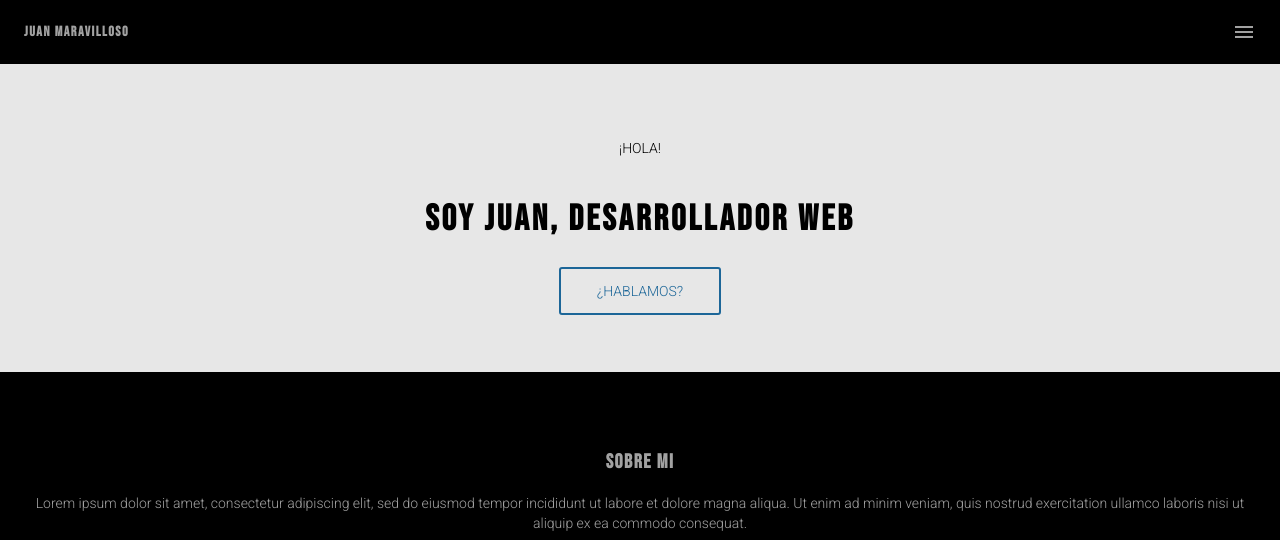
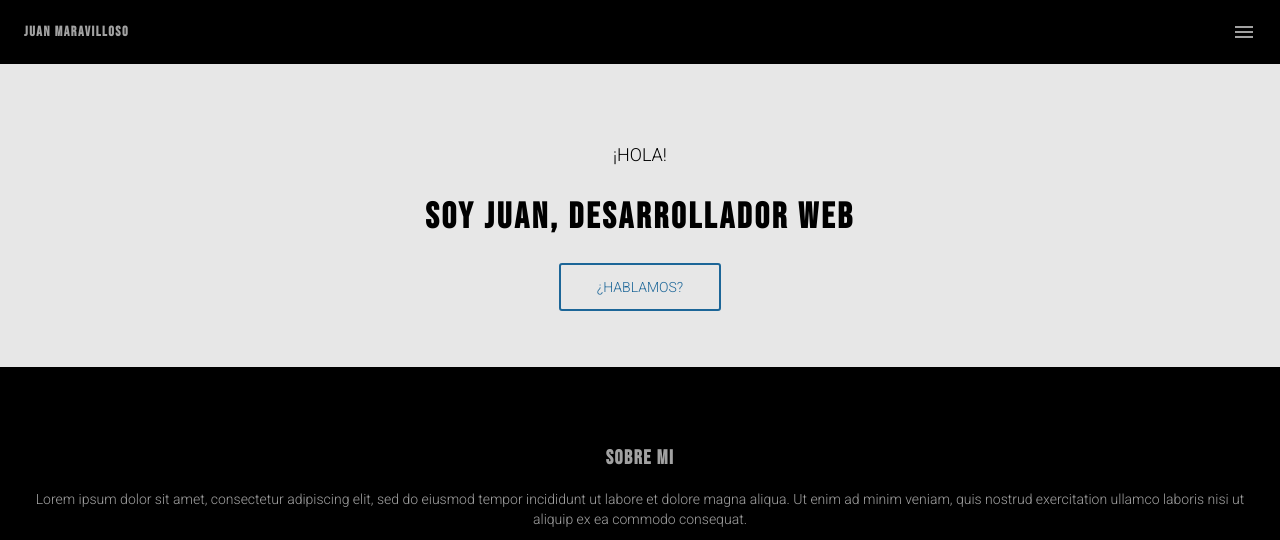
Before and after one commit to MRxRafi/CSSPractice, a plain HTML site: page practice_teacher/index.html in a window 1280 px wide. Shown: the top 540 px of the page. Drawn offline with Linux system fonts and the light colour scheme.

Commit message:
[practice_teacher] CSS Summary

```diff
--- a/practice_teacher/styles.css
+++ b/practice_teacher/styles.css
@@ -91,3 +91,18 @@ header #icon-close {
 header nav {
     display: none;
 }
+
+/* Summary */
+#summary {
+
+}
+
+#summary p {
+    font-size: 18px;
+}
+
+/* TODO Fix button */
+#summary h1 {
+    margin-top: 24px;
+    margin-bottom: 34px;
+}
```
